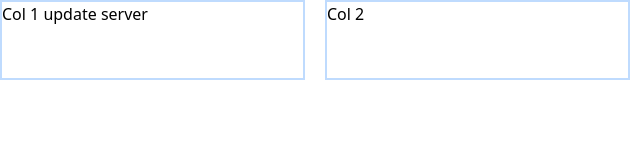
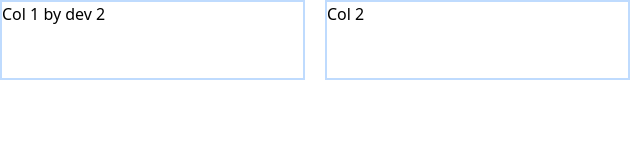
Before and after one commit to SimonZarni/Tailwind3, a website: page src/index.html in a window 1280 px wide. Shown: the full height of the page, 0-640 px from the left. Drawn offline with Linux system fonts and the light colour scheme.

Commit message:
update by branch dev2

```diff
--- a/src/index.html
+++ b/src/index.html
@@ -10,7 +10,7 @@
     <section>
         <div class="w-full grid grid-cols-4 gap-5 m-auto">
             <div class="border-blue-200 border-2 h-20">
-                Col 1 update server
+                Col 1 by dev 2
             </div>
             <div class="border-blue-200 border-2 h-20">
                 Col 2
```
Also changed, not shown: public/style.css.
